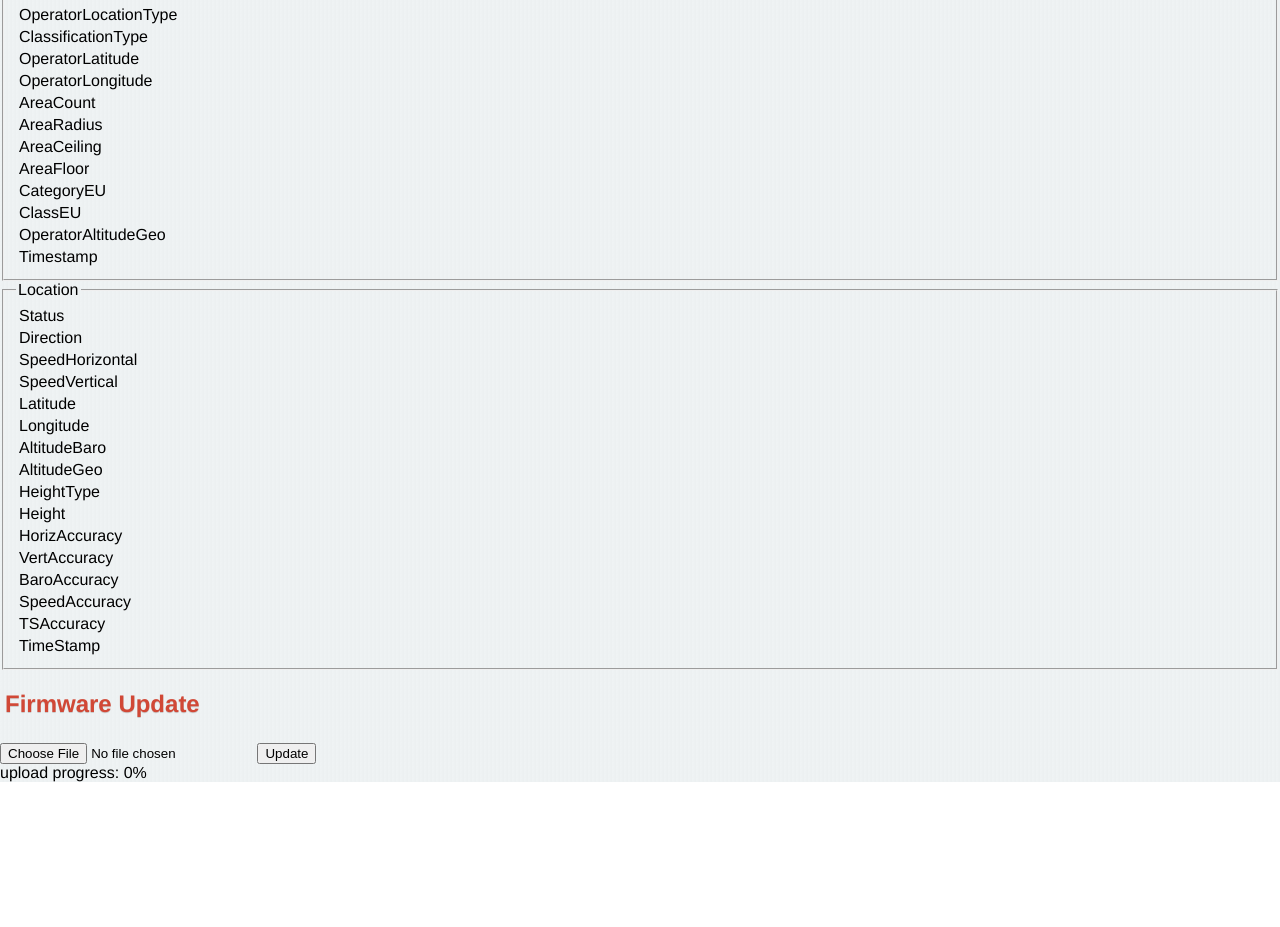
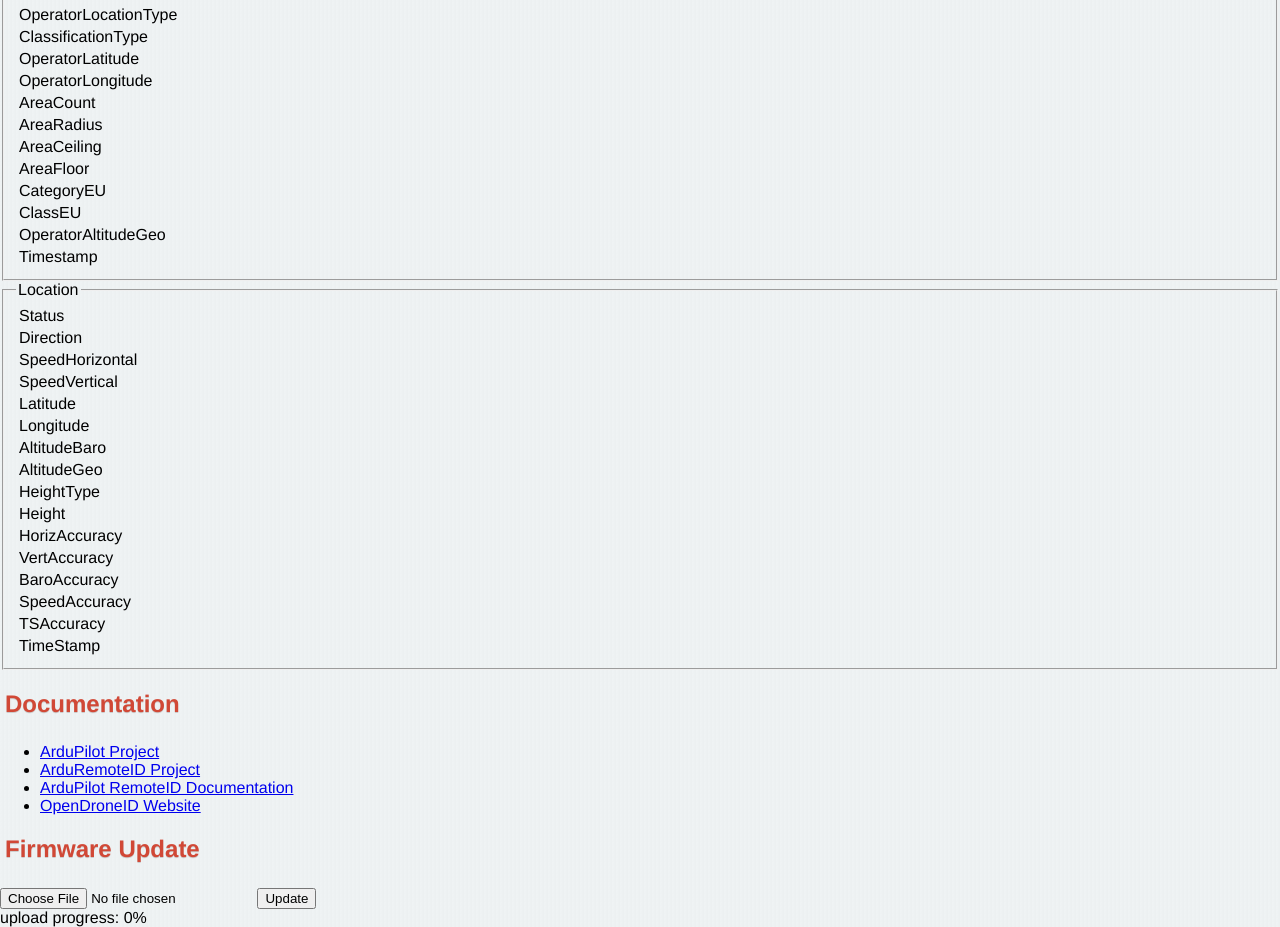
Before and after one commit to ArduPilot/ArduRemoteID, a plain HTML site: page RemoteIDModule/web/index.html in a window 1280 px wide. Shown: the part 678-1605 px from the top of the page. Before the commit the page ends 1460 px from the top, so only its background shows below. Drawn offline with Linux system fonts and the light colour scheme; no server answers.

Commit message:
added doc links

```diff
--- a/RemoteIDModule/web/index.html
+++ b/RemoteIDModule/web/index.html
@@ -86,6 +86,15 @@
     </table>
   </fieldset>
 
+  <h2>Documentation</h2>
+
+  <ul>
+    <li><a href="https://ardupilot.org/ardupilot/index.html">ArduPilot Project</a></li>
+    <li><a href="https://github.com/ArduPilot/ArduRemoteID">ArduRemoteID Project</a></li>
+    <li><a href="https://ardupilot.org/plane/docs/common-remoteid.html">ArduPilot RemoteID Documentation</a></li>
+    <li><a href="https://www.opendroneid.org/">OpenDroneID Website</a></li>
+  </ul>
+
   <h2>Firmware Update</h2>
 
   <form method='POST' action='#' enctype='multipart/form-data' id='upload_form'>
```
